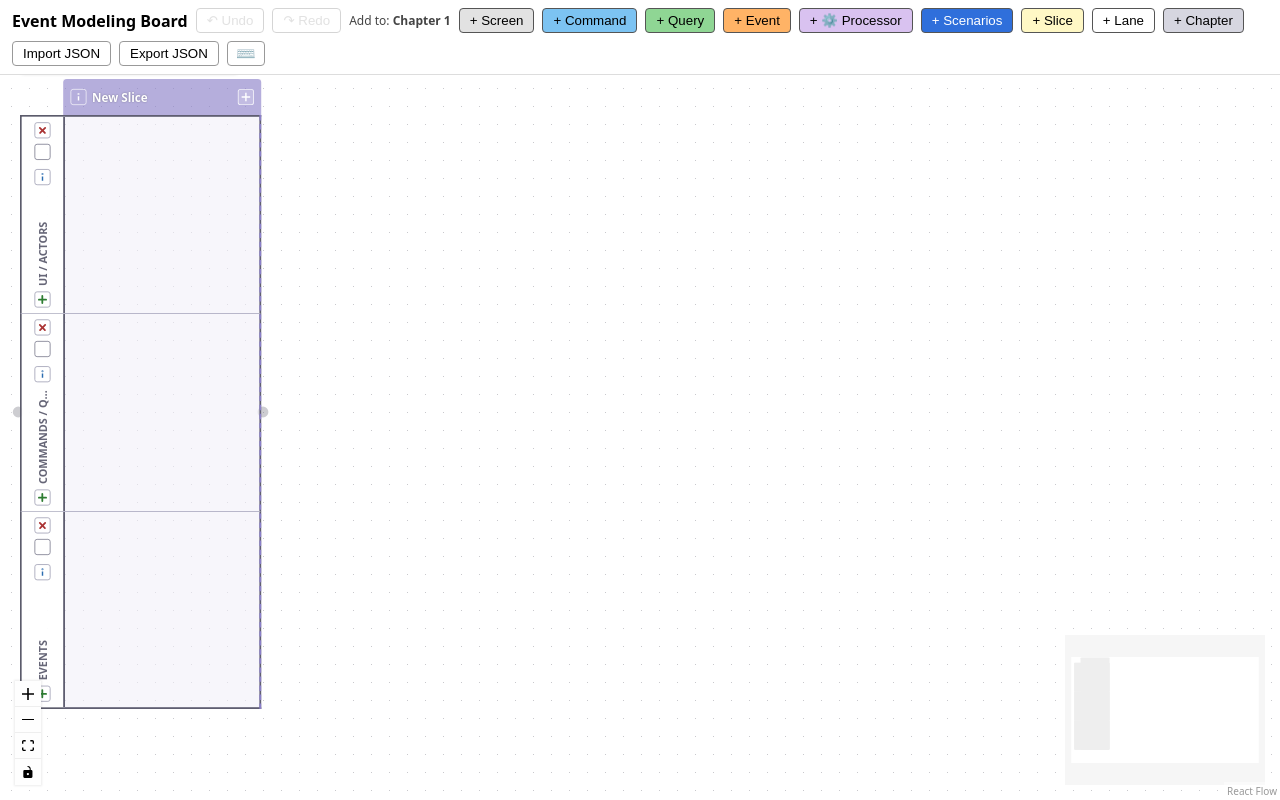
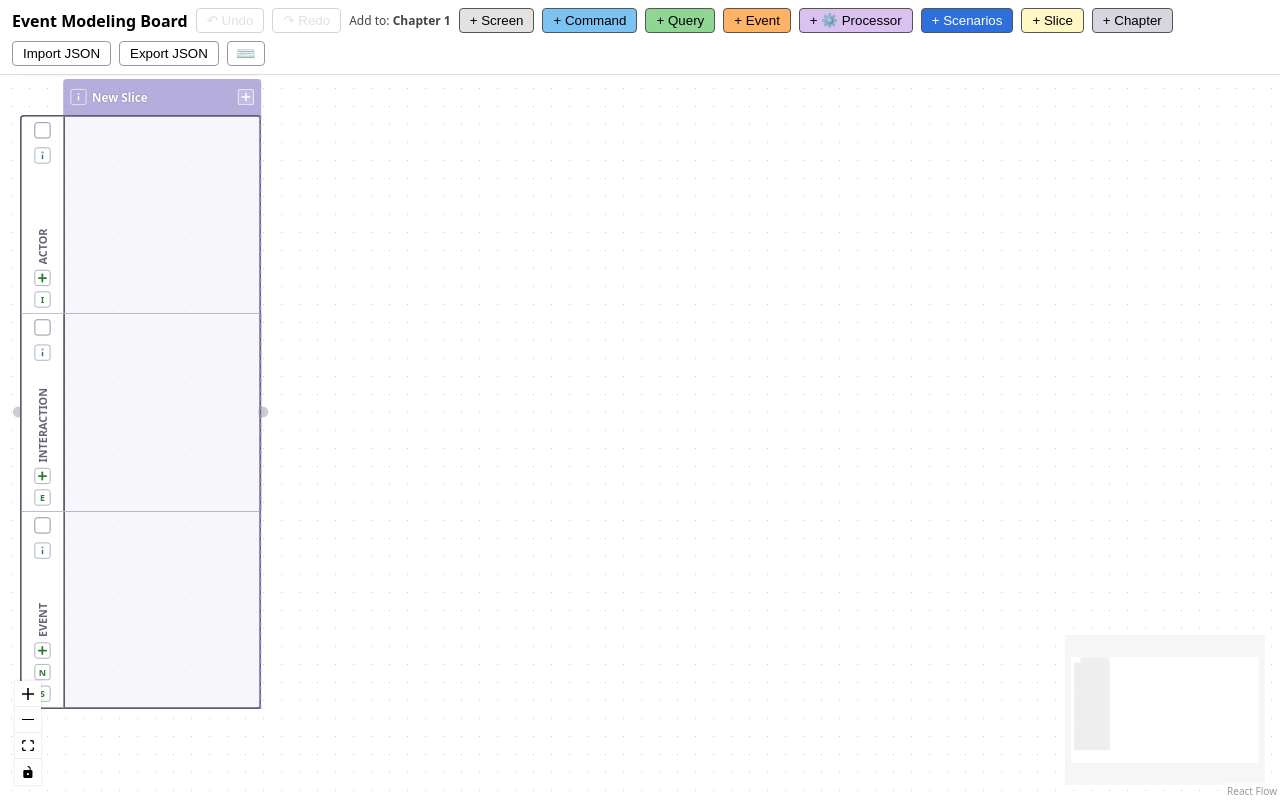
Before and after one commit to amitev/eventmodeling, a React (Vite) app: page / in a window 1280 px wide. Built offline with nearby package versions, Linux system fonts and the light colour scheme.

Commit message:
Introduce lane types

```diff
--- a/src/EventModelBoard.jsx
+++ b/src/EventModelBoard.jsx
@@ -29,6 +29,11 @@ import {
   FLOWS_TO,
   snap,
   LANE_COLORS,
+  LANE_TYPES,
+  LANE_TYPE_ORDER,
+  REQUIRED_LANE_TYPES,
+  nextLaneTypes,
+  laneAllows,
   snapUp,
   uniqueId,
   SLICE_MIN_X,
@@ -36,7 +41,6 @@ import {
   stickyH,
   slices,
   lanesOf,
-  chaptersOf,
   setSliceWidth,
   minSliceWidth,
   sliceOf,
@@ -63,6 +67,12 @@ const hotkeyOf = (kind) =>
   Object.keys(CELL_ADD_KEYS)
     .filter((k) => CELL_ADD_KEYS[k] === kind)
     .map((k) => k.toUpperCase())
+    .join(' / ');
+// The lane types that take an element type, e.g. "Interaction / Integration".
+const acceptingLanes = (kind) =>
+  Object.values(LANE_TYPES)
+    .filter((t) => t.kinds.includes(kind))
+    .map((t) => t.label)
     .join(' / ');
 
 // The hotkey help, grouped by context (R1d.1).
@@ -275,20 +285,19 @@ const BoardActions = createContext({
   removeChapter: () => {},
   compactChapter: () => {},
   activeId: null,
-  chapterCount: 1,
 });
 
 function LaneNode({ id, data }) {
   const { setNodes } = useReactFlow();
   const { removeLane, addLaneAfter } = useContext(BoardActions);
-  // The last lane of a Chapter cannot be removed.
+  // The last lane of a required type (Actor, Interaction, Event) of a Chapter cannot be removed.
   const canRemove = useStore((s) => {
     const parent = s.nodeLookup.get(id)?.parentId;
     let count = 0;
     s.nodeLookup.forEach((n) => {
-      if (n.type === 'lane' && n.parentId === parent) count++;
-    });
-    return count > 1;
+      if (n.type === 'lane' && n.parentId === parent && n.data.type === data.type) count++;
+    });
+    return !REQUIRED_LANE_TYPES.includes(data.type) || count > 1;
   });
   // Outline classes: only the top lane draws the Chapter's top edge, the bottom lane its bottom edge.
   const edges = useStore((s) => {
@@ -387,7 +396,7 @@ function LaneNode({ id, data }) {
         <span
           ref={ref}
           className={`lane-label${editing ? ' editing' : ''}`}
-          title={editing ? undefined : `${data.label} (double-click to rename, drag to move the Chapter)`}
+          title={editing ? undefined : `${data.label}, ${LANE_TYPES[data.type].label} lane (double-click to rename, drag to move the Chapter)`}
           contentEditable={editing ? 'plaintext-only' : undefined}
           suppressContentEditableWarning
           spellCheck={false}
@@ -408,10 +417,21 @@ function LaneNode({ id, data }) {
         </span>
         <button
           className="lane-add"
-          title="Add a lane below"
-          aria-label="Add a lane below"
-          onClick={() => addLaneAfter(id)}
+          title={`Add lane below: ${LANE_TYPES[data.type].label}`}
+          aria-label={`Add lane below: ${LANE_TYPES[data.type].label}`}
+          onClick={() => addLaneAfter(id, data.type)}
         />
+        {nextLaneTypes(data.type).map((t) => (
+          <button
+            key={t}
+            className="lane-letter"
+            title={`Add lane below: ${LANE_TYPES[t].label}`}
+            aria-label={`Add lane below: ${LANE_TYPES[t].label}`}
+            onClick={() => addLaneAfter(id, t)}
+          >
+            {LANE_TYPES[t].letter}
+          </button>
+        ))}
       </div>
     </div>
   );
@@ -660,7 +680,7 @@ function SliceNode({ id, data }) {
 // two connection ports: incoming on the left side, outgoing on the right side.
 function ChapterNode({ id, data }) {
   const { setNodes } = useReactFlow();
-  const { removeChapter, compactChapter, activeId, chapterCount } = useContext(BoardActions);
+  const { removeChapter, compactChapter, activeId } = useContext(BoardActions);
   const { contexts, setChapterContext, addContext, renameContext, removeContext } =
     useContext(BoardActions);
   // A Chapter whose Context is missing shows the Default (first) one.
@@ -769,7 +789,6 @@ function ChapterNode({ id, data }) {
             <path d="M0.5 5H9.5M2.5 3L0.5 5L2.5 7M7.5 3L9.5 5L7.5 7" />
           </svg>
         </button>
-        {chapterCount > 1 && (
         <button
           className="chapter-remove nodrag"
           title="Remove this Chapter"
@@ -780,7 +799,6 @@ function ChapterNode({ id, data }) {
             <path d="M1.5 1.5L8.5 8.5M8.5 1.5L1.5 8.5" />
           </svg>
         </button>
-        )}
       </div>
     </div>
   );
@@ -1141,24 +1159,21 @@ function Board() {
     if (chapterId) selectTopCellOf(chapterId, id);
   };
 
-  const addLane = () => {
-    if (!activeChapterId) return;
-    const [id] = newIds();
-    setNodes((ns) => {
-      const ls = lanesOf(ns, activeChapterId);
-      const y = ls.reduce((sum, l) => sum + l.data.height, 0);
-      const width = ls[0]?.data.width ?? LANE_WIDTH;
-      return layered([...ns, makeLane(id, activeChapterId, 'New Lane', y, 'none', width)]);
-    });
-  };
-
-  // Inserts a lane right below `laneId`; the lanes below it and their elements move down.
-  const addLaneAfter = (laneId) => {
+  // Inserts a lane of `type` (the lane's own type or one of its next types, R2.10). Of the same
+  // type it goes right below `laneId`; of another type, below the last lane that comes before
+  // that type, so the lane order is kept. The lanes below and their elements move down.
+  const addLaneAfter = (laneId, type) => {
     const [id] = newIds();
     setNodes((ns) => {
       const lane = ns.find((n) => n.id === laneId);
       if (!lane) return ns;
-      const below = lane.position.y + lane.data.height;
+      const rank = (l) => LANE_TYPE_ORDER.indexOf(l.data.type);
+      const anchor =
+        type === lane.data.type
+          ? lane
+          : lanesOf(ns, lane.parentId).filter((l) => rank(l) < LANE_TYPE_ORDER.indexOf(type)).pop();
+      if (!anchor) return ns;
+      const below = anchor.position.y + anchor.data.height;
       const shifted = ns.map((n) =>
         n.parentId === lane.parentId &&
         (n.type === 'lane' || n.type === 'sticky') &&
@@ -1168,7 +1183,7 @@ function Board() {
       );
       return layered([
         ...shifted,
-        makeLane(id, lane.parentId, 'New Lane', below, 'none', lane.data.width),
+        makeLane(id, lane.parentId, type, LANE_TYPES[type].label, below, 'none', lane.data.width),
       ]);
     });
     setActiveId(nodes.find((n) => n.id === laneId)?.parentId ?? null);
@@ -1179,7 +1194,8 @@ function Board() {
       const lane = nodes.find((n) => n.id === laneId);
       if (!lane) return;
       const chapterId = lane.parentId;
-      if (lanesOf(nodes, chapterId).length <= 1) return;
+      const sameType = lanesOf(nodes, chapterId).filter((l) => l.data.type === lane.data.type);
+      if (REQUIRED_LANE_TYPES.includes(lane.data.type) && sameType.length <= 1) return;
       const top = lane.position.y;
       const bottom = top + lane.data.height;
       const mine = (n) => n.parentId === chapterId;
@@ -1222,7 +1238,7 @@ function Board() {
       layered([
         ...ns,
         makeChapter(id, x, y, `Chapter ${chapters.length + 1}`, contexts[0].id),
-        ...LANES.map((l, i) => makeLane(laneIds[i], id, l.label, l.y, 'none', width)),
+        ...LANES.map((l, i) => makeLane(laneIds[i], id, l.type, l.label, l.y, 'none', width)),
         makeSlice(sliceId, SLICE_MIN_X, DEFAULT_SLICE_WIDTH, 'New Slice', id),
       ])
     );
@@ -1231,7 +1247,6 @@ function Board() {
 
   const removeChapter = useCallback(
     (chapterId) => {
-      if (chaptersOf(nodes).length <= 1) return;
       const kids = nodes.filter((n) => n.parentId === chapterId);
       const sliceCount = kids.filter((n) => n.type === 'slice').length;
       const elementCount = kids.filter((n) => n.type === 'sticky').length;
@@ -1368,7 +1383,6 @@ function Board() {
       removeChapter,
       compactChapter,
       activeId: activeChapterId,
-      chapterCount: chapters.length,
     }),
     [
       removeLane,
@@ -1495,7 +1509,7 @@ function Board() {
     const cellRef = drop?.cell ?? selectedCell;
     const lane = cellRef && find(cellRef.laneId);
     const slice = cellRef && find(cellRef.sliceId);
-    if (!lane || !slice) return;
+    if (!lane || !slice || !laneAllows(lane, kind)) return;
     const x = drop?.x;
 
     let base = ns;
@@ -1734,6 +1748,8 @@ function Board() {
     );
   };
 
+  const selectedLane = selectedCell && nodes.find((n) => n.id === selectedCell.laneId);
+
   return (
     <div className="app">
       <header className="toolbar">
@@ -1744,26 +1760,24 @@ function Board() {
         <button onClick={redo} disabled={!hist.redo} title="Redo (Ctrl+Y)">
           ↷ Redo
         </button>
-        <span className="target" title="New slices and lanes are added to this Chapter">
+        <span className="target" title="New slices are added to this Chapter">
           Add to: <strong>{active?.data.name}</strong>
         </span>
         {Object.entries(KINDS).map(([kind, k]) => (
           <button
             key={kind}
             className={`chip ${kind}`}
+            aria-disabled={selectedLane && !laneAllows(selectedLane, kind) ? true : undefined}
             draggable
             onDragStart={(e) => e.dataTransfer.setData('application/event-model', kind)}
             onClick={() => addSticky(kind)}
-            title={`Select a Cell and click to add (${hotkeyOf(kind)}), or drag onto a Cell`}
+            title={`Select a Cell and click to add (${hotkeyOf(kind)}), or drag onto a Cell. Only ${acceptingLanes(kind)} lanes take it.`}
           >
             + {k.icon && `${k.icon} `}{k.label}
           </button>
         ))}
         <button className="chip slice-btn" onClick={addSlice} title="Add a slice to the Chapter">
           + Slice
-        </button>
-        <button className="chip" onClick={addLane} title="Add a lane at the bottom">
-          + Lane
         </button>
         <button className="chip chapter-btn" onClick={addChapter} title="Add a new Chapter">
           + Chapter
--- a/src/model.js
+++ b/src/model.js
@@ -7,11 +7,30 @@ import { MarkerType } from '@xyflow/react';
 // This file holds the board's constants, layout rules and node factories (no UI).
 export const LANE_WIDTH = 3200;
 export const LABEL_ZONE = 48; // reserved strip at the left of each lane; slices stay out of it
-export const LANES = [
-  { label: 'UI / Actors', y: 0 },
-  { label: 'Commands / Queries', y: 220 },
-  { label: 'Events', y: 440 },
-];
+
+// Lane types, in the fixed top-to-bottom order lanes keep, with the element types each accepts
+// and the letter on the header button that adds a lane of that type.
+export const LANE_TYPES = {
+  actor: { label: 'Actor', letter: 'A', kinds: ['screen', 'processor'] },
+  interaction: { label: 'Interaction', letter: 'I', kinds: ['command', 'query'] },
+  event: { label: 'Event', letter: 'E', kinds: ['event'] },
+  integration: { label: 'Integration', letter: 'N', kinds: ['event', 'query'] }, // external integrations
+  spec: { label: 'Spec', letter: 'S', kinds: ['scenarios'] },
+};
+export const LANE_TYPE_ORDER = Object.keys(LANE_TYPES);
+// Every Chapter keeps at least one lane of each of these.
+export const REQUIRED_LANE_TYPES = ['actor', 'interaction', 'event'];
+// The lane types of a new Chapter, top to bottom.
+export const LANES = ['actor', 'interaction', 'event'].map((type, i) => ({
+  type,
+  label: LANE_TYPES[type].label,
+  y: i * 220,
+}));
+// The lane types a lane of `type` offers to add below it. Integration is optional, so an
+// Event lane also offers Spec.
+export const nextLaneTypes = (type) =>
+  type === 'event' ? ['integration', 'spec'] : LANE_TYPE_ORDER.slice(LANE_TYPE_ORDER.indexOf(type) + 1, LANE_TYPE_ORDER.indexOf(type) + 2);
+export const laneAllows = (lane, kind) => !!lane && (LANE_TYPES[lane.data.type]?.kinds.includes(kind) ?? false);
 
 export const SLICE_Y = -40;
 export const SLICE_HEADER = 40;
@@ -255,7 +274,8 @@ export function adoptStickies(nodes, only, origin) {
     const ax = parent.position.x + n.position.x;
     const ay = parent.position.y + n.position.y;
     const cell = cellAt(nodes, { x: ax + w / 2, y: ay + stickyH(n) / 2 });
-    if (!cell) {
+    // A Cell whose lane does not take this element type counts as no Cell.
+    if (!cell || !laneAllows(byId.get(cell.laneId), n.data.kind)) {
       const from = origin.get(n.id);
       if (!from) return n;
       changed = true;
@@ -332,12 +352,12 @@ export const makeSlice = (id, x, width, name, chapterId, info) => ({
   style: { pointerEvents: 'none' },
 });
 
-export const makeLane = (id, chapterId, label, y, color, width, info) => ({
+export const makeLane = (id, chapterId, type, label, y, color, width, info) => ({
   id,
   type: 'lane',
   position: { x: 0, y },
   parentId: chapterId,
-  data: { label, height: LANE_HEIGHT, width, color, ...(info ? { info } : {}) },
+  data: { type, label, height: LANE_HEIGHT, width, color, ...(info ? { info } : {}) },
   draggable: false,
   selectable: false,
   connectable: false,
@@ -375,7 +395,7 @@ export function makeEmptyBoard() {
   const contexts = [{ id: id(), name: 'Default' }];
   const nodes = normalize([
     makeChapter(chapterId, 0, 0, 'Chapter 1', contexts[0].id),
-    ...LANES.map((l) => makeLane(id(), chapterId, l.label, l.y, 'none', LANE_WIDTH)),
+    ...LANES.map((l) => makeLane(id(), chapterId, l.type, l.label, l.y, 'none', LANE_WIDTH)),
     makeSlice(id(), LABEL_ZONE, DEFAULT_SLICE_WIDTH, 'New Slice', chapterId),
   ]);
   return { nodes, edges: [], contexts };
--- a/src/styles.css
+++ b/src/styles.css
@@ -31,6 +31,11 @@ html, body, #root { height: 100%; margin: 0; font-family: system-ui, sans-serif;
 }
 .lane.first { border-top: 2px solid var(--chapter-border); }
 .lane.last { border-bottom: 2px solid var(--chapter-border); }
+/* Rounded outer corners, as on the slice headers (4px); the label column follows the inner radius. */
+.lane.first { border-top-left-radius: 4px; border-top-right-radius: 4px; }
+.lane.last { border-bottom-left-radius: 4px; border-bottom-right-radius: 4px; }
+.lane.first .lane-header { border-top-left-radius: 2px; }
+.lane.last .lane-header { border-bottom-left-radius: 2px; }
 /* Lane colours: a light, transparent tint over the base; `none` leaves it as is. */
 .lane.color-orange, .swatch.color-orange { --lane-rgb: 255, 159, 64; }
 .lane.color-red, .swatch.color-red { --lane-rgb: 239, 83, 80; }
@@ -142,6 +147,14 @@ html, body, #root { height: 100%; margin: 0; font-family: system-ui, sans-serif;
   border: 1px solid #aab; border-radius: 3px; background: #fff; color: #a33;
 }
 .lane-add { color: #2e7d32; }
+/* The letter button adds a lane of the next type. */
+.lane-letter {
+  flex: none; width: 18px; height: 18px; padding: 0; cursor: pointer;
+  border: 1px solid #aab; border-radius: 3px; background: #fff; color: #2e7d32;
+  font: 700 10px system-ui, sans-serif;
+}
+/* A toolbar element button whose type the selected Cell's lane does not take. */
+.toolbar .chip[aria-disabled='true'] { opacity: 0.4; }
 /* Icons are drawn (two bars), not text, so they are exactly centred. */
 .lane-remove::before, .lane-remove::after, .lane-add::before, .lane-add::after {
   content: ''; position: absolute; left: 50%; top: 50%; width: 10px; height: 1.6px;
```
Also changed, not shown: spec/REQUIREMENTS.md (+29 -18 lines), src/io.js (+21 -4 lines). Lines whose indentation alone changed are shown as unchanged.
